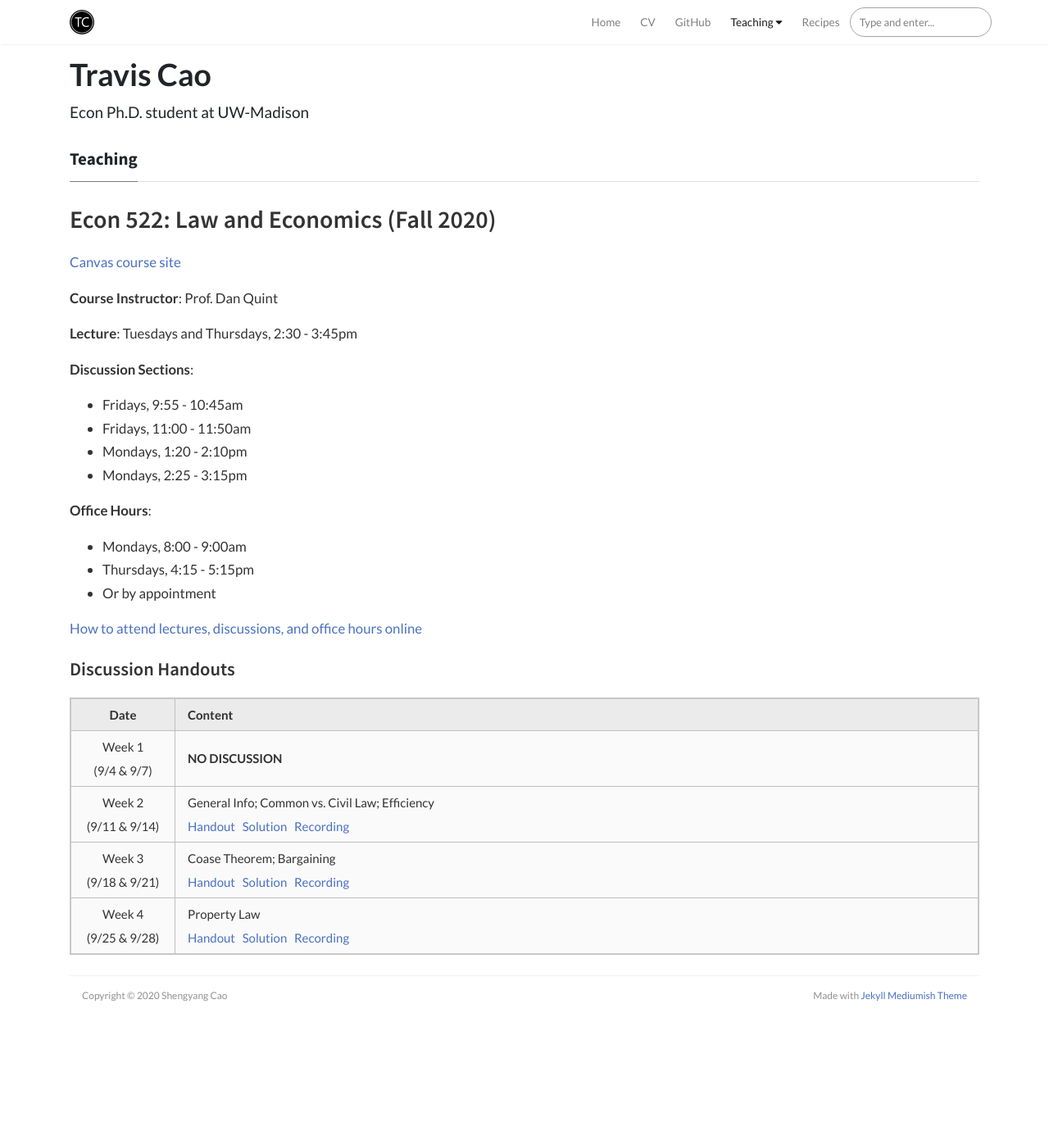
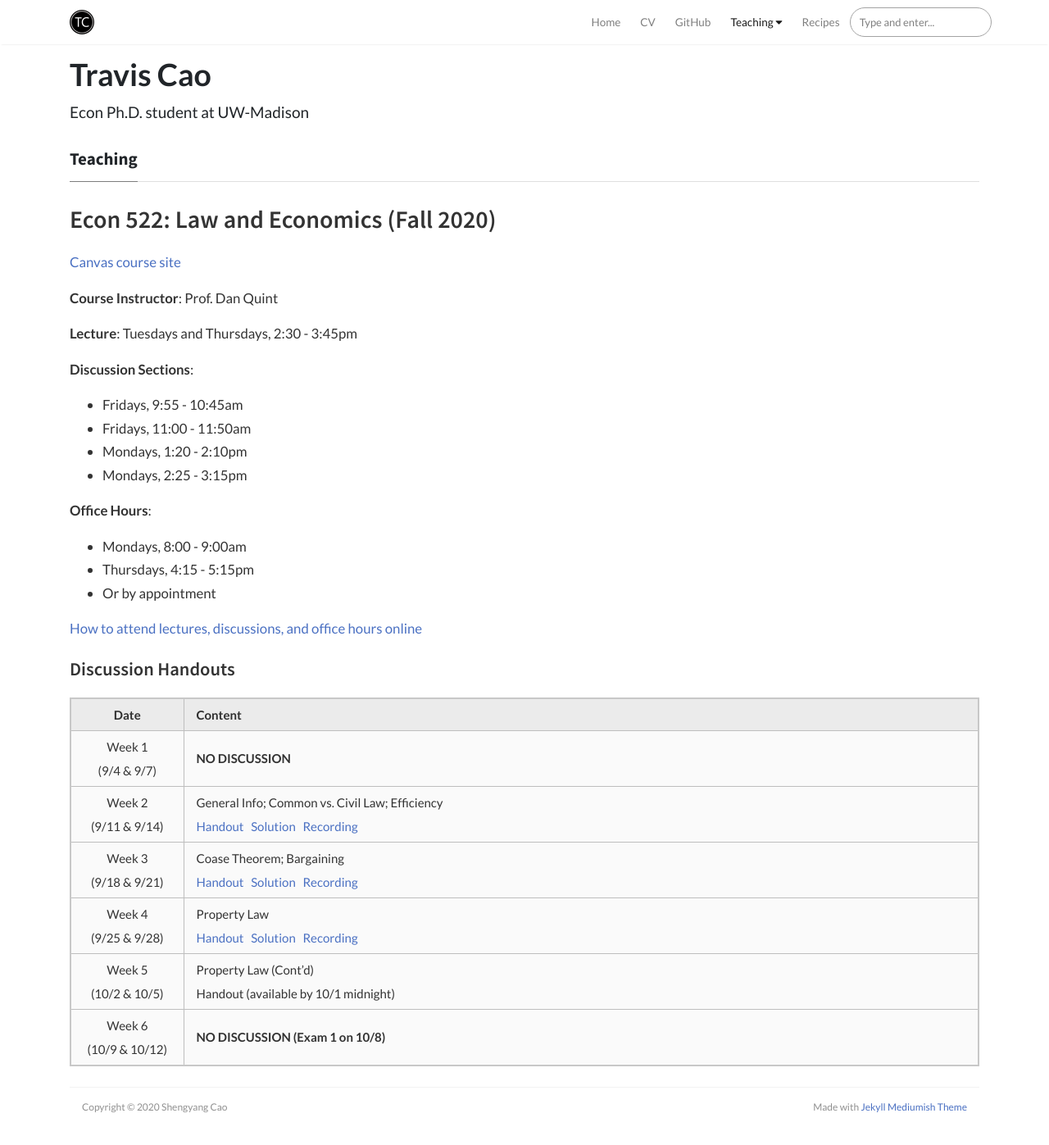
Before and after one commit to scaotravis/scaotravis.github.io, a Jekyll site: the page built from _posts/2020-08-04-teaching-fa-522.md, in a window 1280 px wide and 1400 px high, scrolled down 22 px. Shown: the top 1397 px of the window at 82% size. Built offline with Jekyll 4.4.1, drawn with Linux system fonts in a browser that asks for light colours; nearby versions of some CDN libraries; comment, search, counter and statistics services are not loaded; before the commit the page ends 1286 px from its top, so only the background shows below that.

Commit message:
update 522 schedule table

```diff
--- a/_posts/2020-08-04-teaching-fa-522.md
+++ b/_posts/2020-08-04-teaching-fa-522.md
@@ -34,3 +34,5 @@ permalink: /teaching/fa20-522
 | Week 2 <br> (9/11 & 9/14) | General Info; Common vs. Civil Law; Efficiency <br> [Handout]({{ site.url }}/downloads/teaching/fa20-522/522_fa20_dis-1_handout.pdf) &nbsp; [Solution]({{ site.url }}/downloads/teaching/fa20-522/522_fa20_dis-1_sol.pdf) &nbsp; [Recording](https://us-lti.bbcollab.com/collab/ui/session/playback/load/b9403c970eba4d19a56c214f6838e50a) |
 | Week 3 <br> (9/18 & 9/21) | Coase Theorem; Bargaining <br> [Handout]({{ site.url }}/downloads/teaching/fa20-522/522_fa20_dis-2_handout.pdf) &nbsp; [Solution]({{ site.url }}/downloads/teaching/fa20-522/522_fa20_dis-2_sol.pdf) &nbsp; [Recording](https://us-lti.bbcollab.com/recording/372c8b0fd03941799bf87a942f1618d5)|
 | Week 4 <br> (9/25 & 9/28) | Property Law <br> [Handout]({{ site.url }}/downloads/teaching/fa20-522/522_fa20_dis-3_handout.pdf) &nbsp; [Solution]({{ site.url }}/downloads/teaching/fa20-522/522_fa20_dis-3_sol.pdf) &nbsp; [Recording](https://us-lti.bbcollab.com/recording/1039ea5afe6440ec812b5f33fb97329e)|
+| Week 5 <br> (10/2 & 10/5) | Property Law (Cont'd) <br> Handout (available by 10/1 midnight) |
+| Week 6 <br> (10/9 & 10/12) | **NO DISCUSSION (Exam 1 on 10/8)** |
--- a/assets/css/screen.css
+++ b/assets/css/screen.css
@@ -962,9 +962,9 @@ tr td {
 }
 
 tr td:first-child { /* fix first column width */
-  width: 8.5em;
-  min-width: 8.5em;
-  max-width: 8.5em;
+  width: 9.2em;
+  min-width: 9.2em;
+  max-width: 9.2em;
   word-break: break-all;
 }
 
```
Also changed, not shown: 4 other files.
